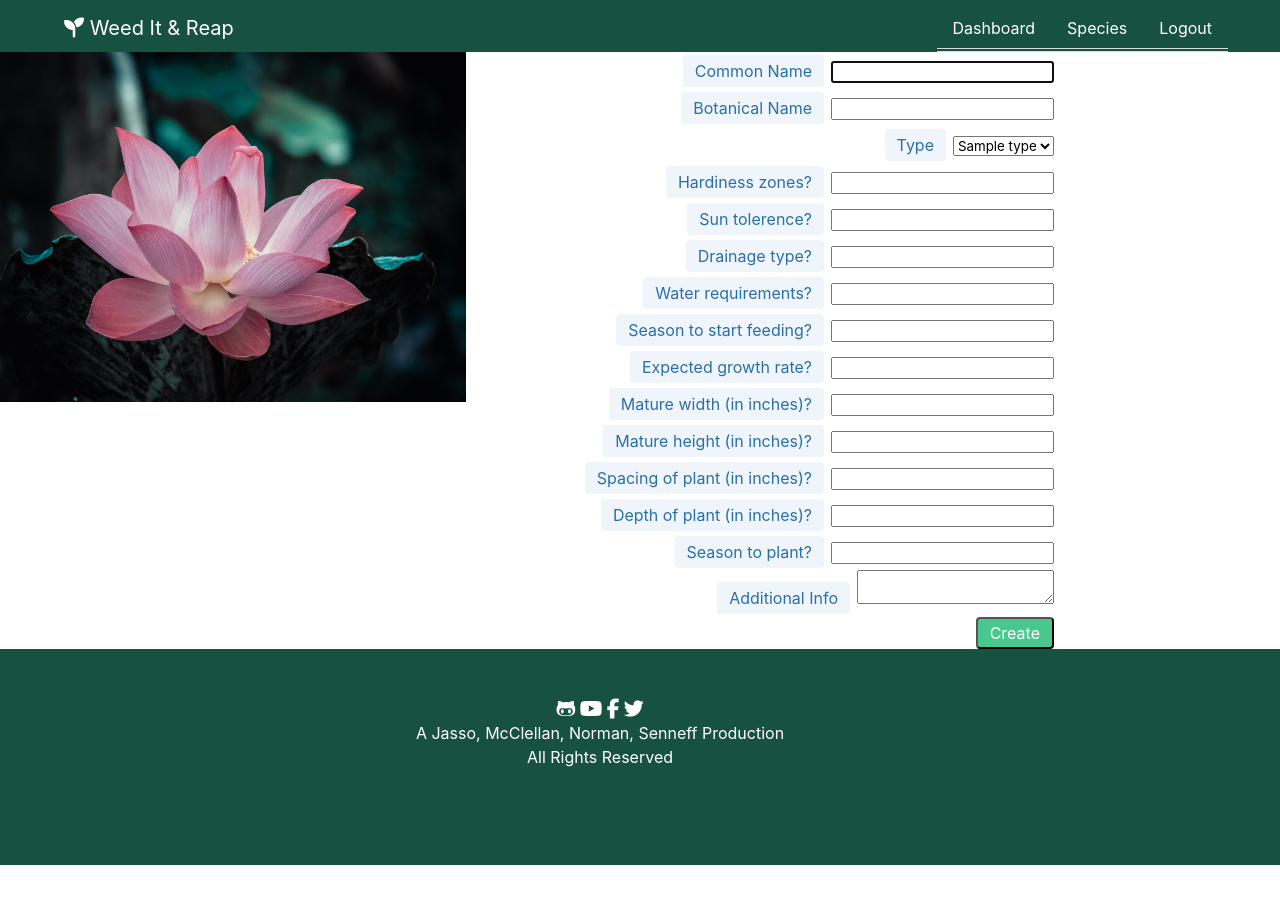
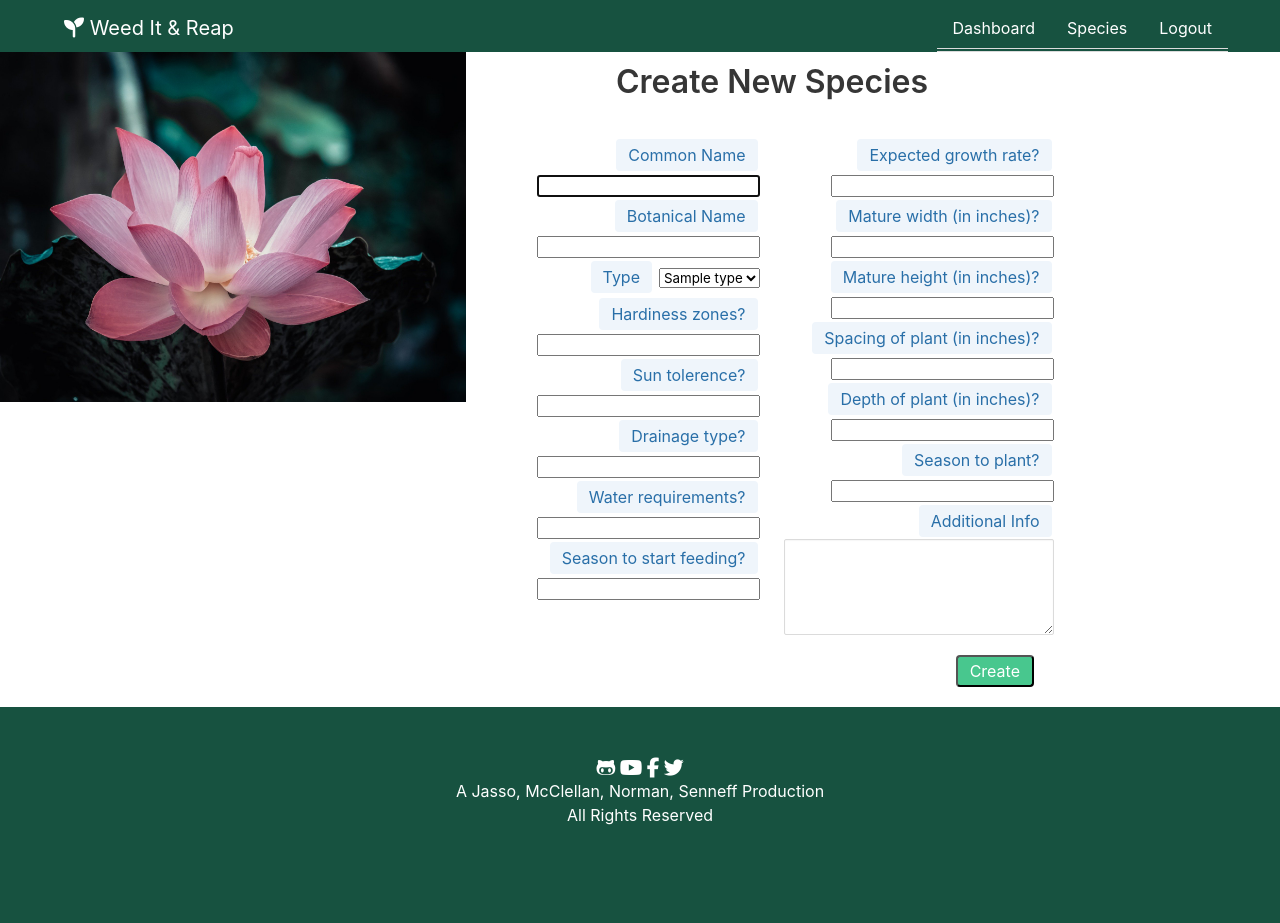
Before and after one commit to CucciPro/proj2-group6-1, a Node server app: page /new-species in a window 1280 px wide. Before the commit the page ends 865 px from the top, so only its background shows below. Run offline with Node 20, Linux system fonts and the light colour scheme; a user stored in the database is signed in; tables that the repository leaves empty hold one stand-in row (values such as "Sample post"); some libraries are stand-ins or nearby versions.

Commit message:
page titles

```diff
--- a/public/stylesheets/style.css
+++ b/public/stylesheets/style.css
@@ -44,11 +44,15 @@ html {
 .new-plant {
   text-align: left;
   margin: 20px;
+  position: absolute;
+  top: 0;
 }
 
 .new-species {
   text-align: left;
   margin: 20px;
+  position: absolute;
+  top: 0;
 }
 
 #edit-plant-form,
@@ -75,10 +79,6 @@ div.card {
   padding-left: 10px;
 }
 
-.date {
-  position: absolute;
-}
-
 .form-label {
   margin: 2.5px;
 }
@@ -88,8 +88,9 @@ div.card {
   float: right;
 }
 
-.update-btn {
-  padding: 40px;
+.update-btn,
+.create-btn {
+  padding: 20px;
 }
 
 @media (max-width: 1020px) {
--- a/views/edit-plant.handlebars
+++ b/views/edit-plant.handlebars
@@ -1,3 +1,4 @@
+<h1 class="column title">Edit Plant</h1>
 <form id="edit-plant-form">
     <input type="hidden" name="plant_id" value="{{plantData.plant_id}}" />
     <div>
@@ -45,10 +46,10 @@
     <div>
         <label class="form-label tag is-info is-light is-medium" for="plant_acquired_additional_info">Additional
             Info</label>
-        <textarea name="plant_acquired_additional_info" maxlength="500"
+        <textarea class="textarea is-small" name="plant_acquired_additional_info" maxlength="500"
             required>{{plantData.acquired_additional_info}}</textarea>
     </div>
-    <div>
+    <div class="update-btn">
         <button class="tag is-success is-medium" type="submit">Update</button>
     </div>
 
--- a/views/new-plant.handlebars
+++ b/views/new-plant.handlebars
@@ -1,3 +1,4 @@
+<h1 class="column title">Create New Plant</h1>
 <form id="new-plant-form">
 
     <div>
@@ -40,9 +41,9 @@
     <div>
         <label class="form-label tag is-info is-light is-medium" for="plant_acquired_additional_info">Additional
             Info</label>
-        <textarea name="plant_acquired_additional_info" maxlength="500" required></textarea>
+        <textarea class="textarea is-small" name="plant_acquired_additional_info" maxlength="500" required></textarea>
     </div>
-    <div>
+    <div class="create-btn">
         <button class="tag is-success is-medium" type="submit">Create</button>
     </div>
 
--- a/views/new-species.handlebars
+++ b/views/new-species.handlebars
@@ -1,5 +1,7 @@
-<form id="new-species-form">
-
+<div>
+    <h1 class="column is-multiline title">Create New Species</h1>
+    <form class="columns" id="new-species-form">
+        <div class="column">
             <div>
                 <label class="form-label tag is-info is-light is-medium" for="species_common">Common Name</label>
                 <input type="text" name="species_common" autofocus maxlength="100" required />
@@ -40,6 +42,9 @@
                         feeding?</label>
                     <input type="text" name="species_feeding" maxlength="100" required />
                 </div>
+            </div>
+        </div>
+        <div class="column">
             <div>
                 <label class="form-label tag is-info is-light is-medium" for="species_growth">Expected growth
                     rate?</label>
@@ -66,18 +71,20 @@
                 <input type="number" name="species_depth" required />
             </div>
             <div>
-            <label class="form-label tag is-info is-light is-medium" for="species_planting">Season to plant?</label>
+                <label class="form-label tag is-info is-light is-medium" for="species_planting">Season to
+                    plant?</label>
                 <input type="text" name="species_planting" maxlength="100" required />
             </div>
             <div>
                 <label class="form-label tag is-info is-light is-medium" for="species_additional_info">Additional
                     Info</label>
-            <textarea name="species_additional_info" maxlength="500" required></textarea>
+                <textarea class="textarea is-small" name="species_additional_info" maxlength="500" required></textarea>
             </div>
-        <div>
+            <div class="create-btn">
                 <button class="tag is-success is-medium" type="submit">Create</button>
             </div>
-
+        </div>
     </form>
+</div>
 
 <script src="/javascript/new-species.js"></script>
```
Also changed, not shown: views/my-plants.handlebars (+6 -2 lines), views/species.handlebars (+7 -4 lines). Lines whose indentation alone changed are shown as unchanged.
